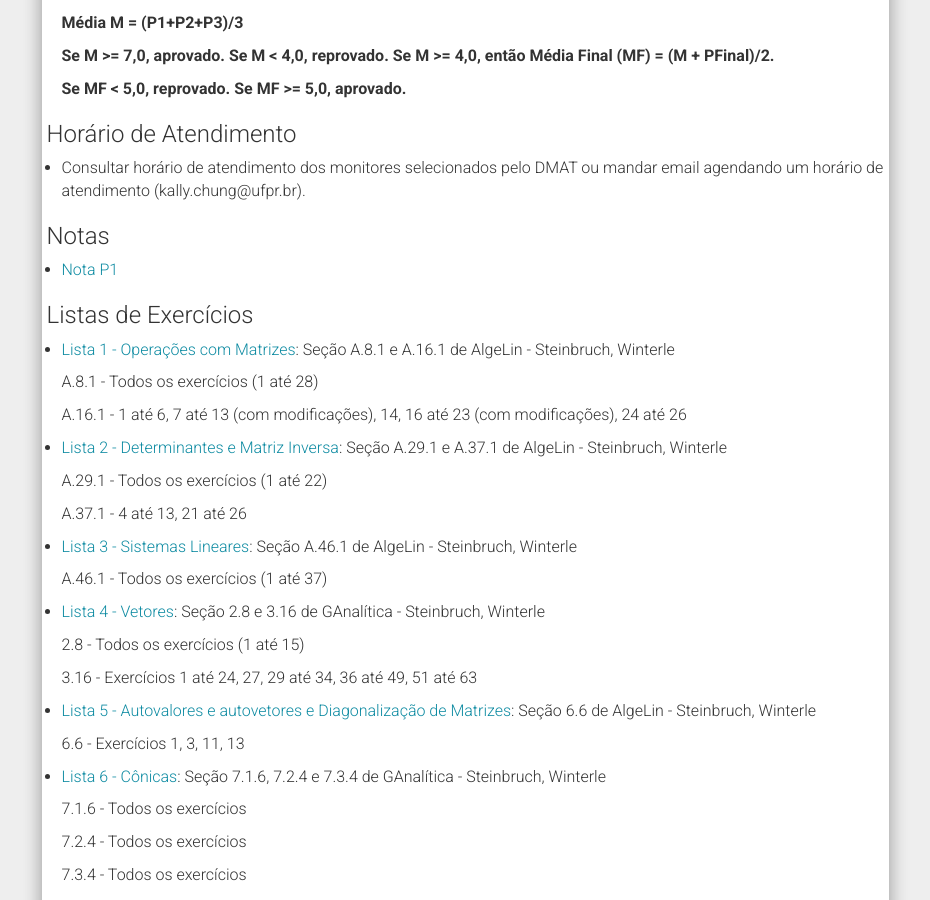
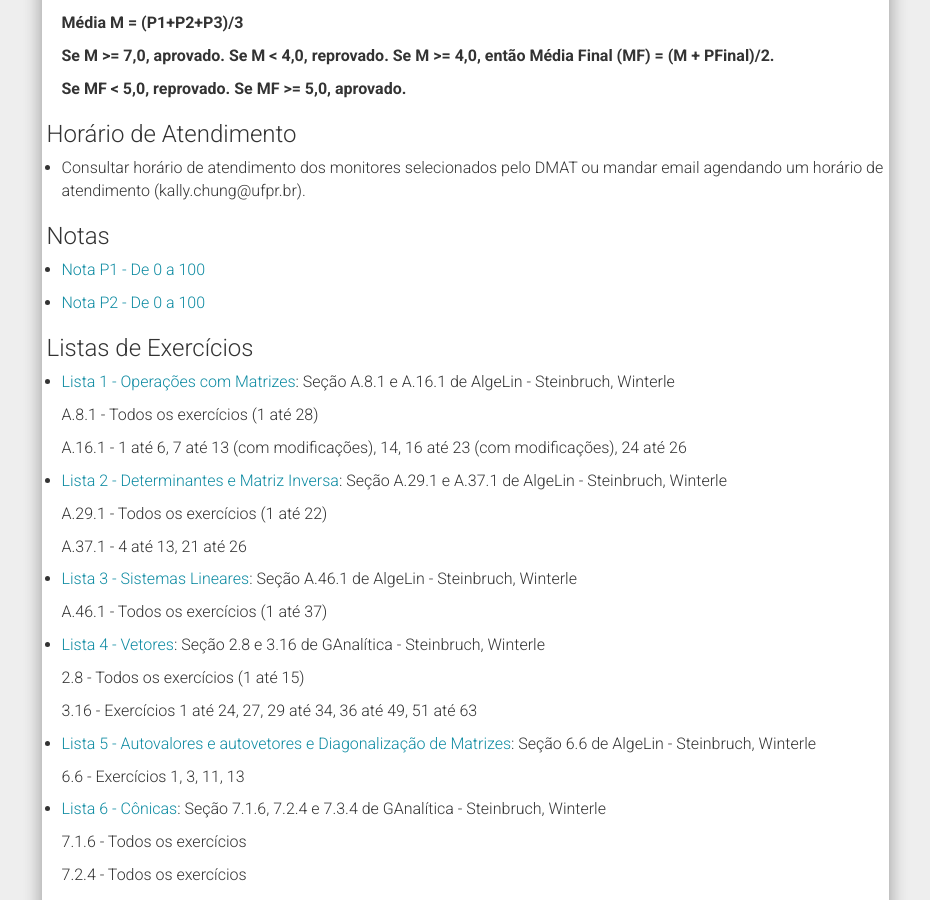
Before and after one commit to chunggnuhc/chunggnuhc.github.io, a Jekyll site: the page built from CM303-GAeAL-1sem2018.md, in a window 1280 px wide and 900 px high, scrolled down 1145 px. Shown: the whole window, without its empty margins (321-1251 px from the left). Built offline with Jekyll 4.4.1, drawn with Linux system fonts in a browser that asks for light colours; nearby versions of some CDN libraries.

Commit message:
Update CM303 - Notas da P2 divulgadas

```diff
--- a/CM303-GAeAL-1sem2018.md
+++ b/CM303-GAeAL-1sem2018.md
@@ -61,8 +61,9 @@
 
 <h3>Notas</h3>
 
-- [Nota P1](/disciplinas1sem2018/Nota P1 - CM303 - Site.pdf)
+- [Nota P1 - De 0 a 100](/disciplinas1sem2018/Nota P1 - CM303 - Site.pdf)
 
+- [Nota P2 - De 0 a 100](/disciplinas1sem2018/Nota P2 - CM303 - Site.pdf)
 
 <h3>Listas de Exercícios</h3>
 
```
